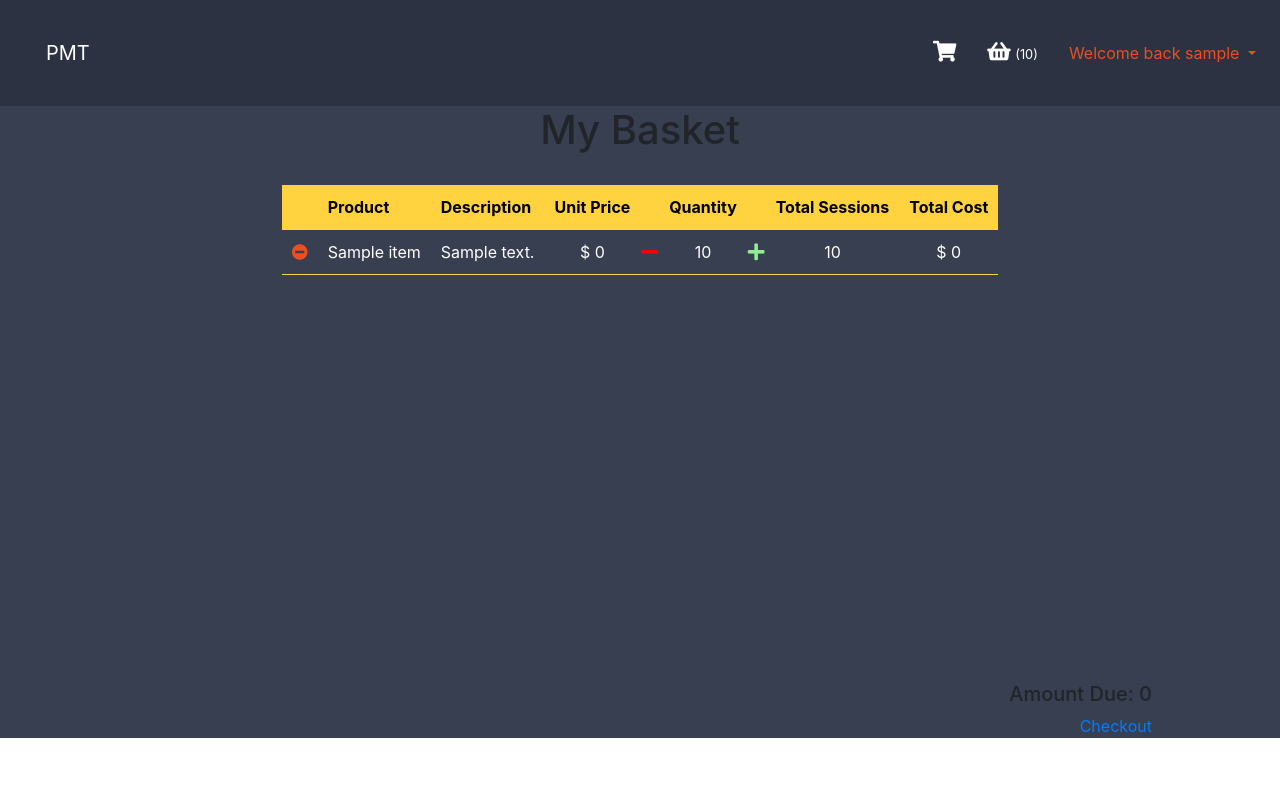
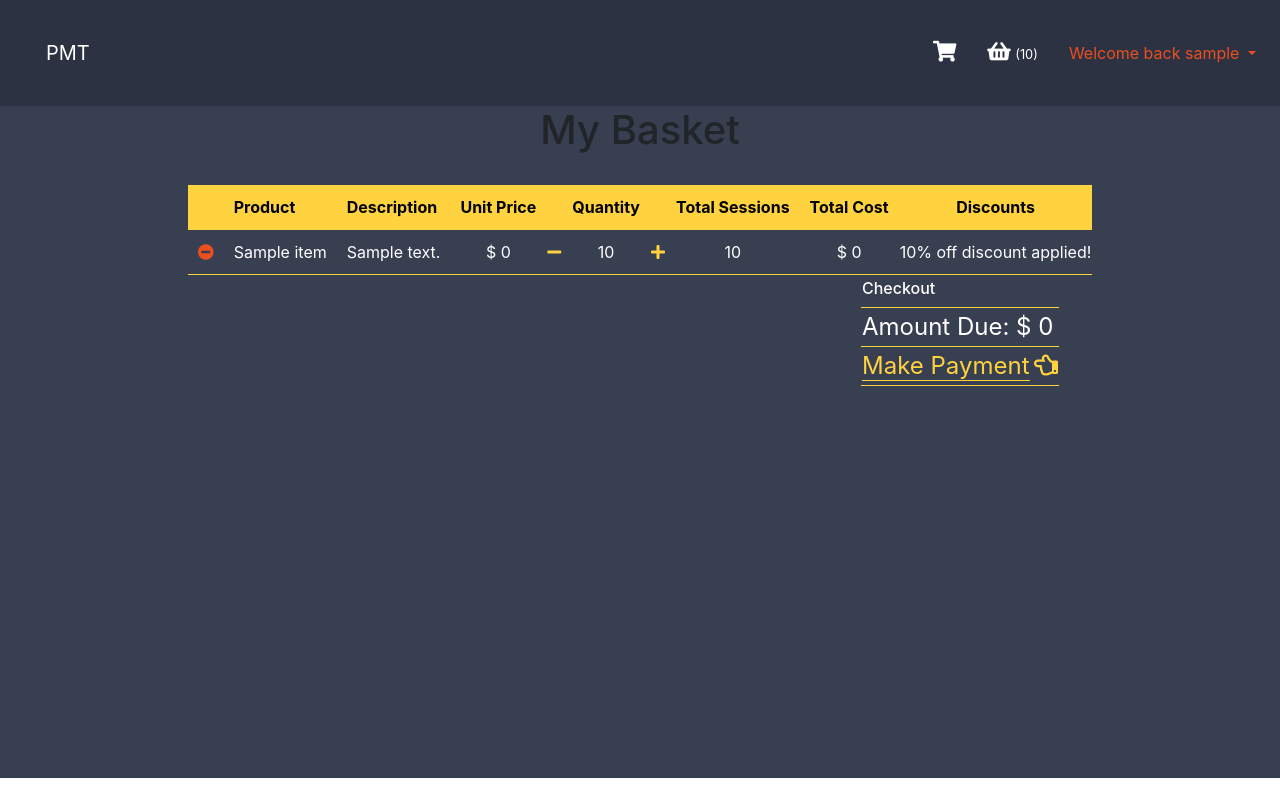
Before and after one commit to jaymanmt/PMT, a Django app: page /basket/ in a window 1280 px wide. Run offline with Django 3.2, Linux system fonts and the light colour scheme; a user stored in the database is signed in; tables that the repository leaves empty hold one stand-in row (values such as "Sample post"); some libraries are stand-ins or nearby versions.

Commit message:
add styling to basket view template

```diff
--- a/basket/templates/basket/basket_view.template.html
+++ b/basket/templates/basket/basket_view.template.html
@@ -6,7 +6,7 @@ style="background-color: #373f51;"
 {%block content%}
 <div style="display:flex; flex-direction: column; align-items:center;">
     <h1>My Basket</h1>
-    <table style="min-height: 500px; color: white; padding: 3px;background-color: #373f51; margin-top: 20px; display: flex; justify-content:center">
+    <table style="color: white; padding: 3px;background-color: #373f51; margin-top: 20px; display: flex; justify-content:center">
         <tr style="color: black; padding: 0;" class="bkt-table-row bkt-table-rowhead">
 
             <th class="bkt-table-col">
@@ -15,13 +15,13 @@ style="background-color: #373f51;"
             <th class="bkt-table-col">
                 Product
             </th>
-            <th class="bkt-table-col">
+            <th class="bkt-table-col disposable-col">
                 Description
             </th>
             <th class="bkt-table-col">
                 Unit Price
             </th>
-            <th>
+            <th class="disposable-col">
 
             </th>
             <th style="text-align:center;" class="bkt-table-col">
@@ -36,6 +36,9 @@ style="background-color: #373f51;"
             <th class="bkt-table-col">
                 Total Cost
             </th>
+            <th style="text-align:center;" class="bkt-table-col">
+                Discounts
+            </th>
         </tr>
         {%for item in all_basket_items%}
         <tr style="padding: 0;" class="bkt-table-row">
@@ -46,20 +49,20 @@ style="background-color: #373f51;"
             <td class="bkt-table-col">
                 {{item.product}}
             </td>
-            <td class="bkt-table-col">
+            <td class="bkt-table-col disposable-col">
                 {{item.product.description}}
             </td>
             <td class="bkt-table-col" style="text-align:center;">
                 $ {% widthratio item.product.price 100 1 %}
             </td>
-            <td>
-                <a style="{% if item.product.sku == '000001' and item.quantity_to_buy <= 1 %}display:none; {%endif%} text-decoration:none; font-size:1.2em; color: red;" href="{%url 'removefrombasketfrombasket' product_id=item.product.id%}"><i class="fas fa-minus"></i></a>
+            <td class= "disposable-col">
+                <a style="{% if item.product.sku == '000001' and item.quantity_to_buy <= 1 %}display:none; {%endif%} text-decoration:none; font-size:1em; color: #ffd23f;" href="{%url 'removefrombasketfrombasket' product_id=item.product.id%}"><i class="fas fa-minus"></i></a>
             </td>
             <td class="bkt-table-col" style="text-align:center;">
                 {{item.quantity_to_buy}}
             </td>
             <td>
-                <a style="{% if item.product.sku == '000001' and item.quantity_to_buy >= 1 %}display:none; {%endif%} text-decoration:none; font-size:1.2em; color: lightgreen;" href="{%url 'addtobasketfrombasket' product_id=item.product.id%}"><i class="fas fa-plus"></i></a>
+                <a style="{% if item.product.sku == '000001' and item.quantity_to_buy >= 1 %}display:none; {%endif%} text-decoration:none; font-size:1em; color: #ffd23f;" href="{%url 'addtobasketfrombasket' product_id=item.product.id%}"><i class="fas fa-plus"></i></a>
             </td>
             <td class="bkt-table-col" style="text-align:center;">
                 {% widthratio item.product.sessions 1 item.quantity_to_buy %}
@@ -67,13 +70,33 @@ style="background-color: #373f51;"
             <td class="bkt-table-col" style="text-align:center;">
                 $ {% calculate_total item.quantity_to_buy item.product.price %}
             </td>
+            {% if item.quantity_to_buy >= 5 %}
+            <td>
+                10% off discount applied!
+            </td>
+            {%endif%}
         </tr>
         {%endfor%}
     </table>
 </div>
-<div style="display:flex; flex-direction: column; align-items:flex-end; margin-right: 10%">
-    <h5>Amount Due: {{total_cost}}</h5>
-    <a href="{% url 'pay_here' %}">Checkout</a>
+<div style="min-height: 500px; display:flex; flex-direction: column; align-items:center; margin-left: 50%;">
+    <table style="color: white;">
+        <tr style="padding: 0;" class="bkt-table-row">
+            <td>
+                <h6>Checkout</h6>
+            </td>
+        </tr>
+        <tr style="padding: 0;" class="bkt-table-row">
+            <td style="font-size: 1.5em;">
+                Amount Due: $ {{total_cost}}
+            </td>
+        </tr>
+        <tr style="padding: 0;" class="bkt-table-row">
+            <td>
+                <a style="text-decoration: none; border-bottom: 1px #ffd23f solid; color: #ffd23f; font-size: 1.5em;" href="{% url 'pay_here' %}">Make Payment</a> <i style="color: #ffd23f; font-size: 1.5em;" class="far fa-hand-point-left"></i>
+            </td>
+        </tr>
+    </table>
 </div>
 
 {%endblock%}
--- a/static/styles.css
+++ b/static/styles.css
@@ -66,8 +66,11 @@
     margin:10px;
 }
 
-@media only screen and (max-width: 415px){
+@media only screen and (max-width: 600px){
     .bkt-table-col{
-    padding:5px;
+    padding:0px;
+    }
+    .disposable-col{
+        display:none;
     }
 }
```
